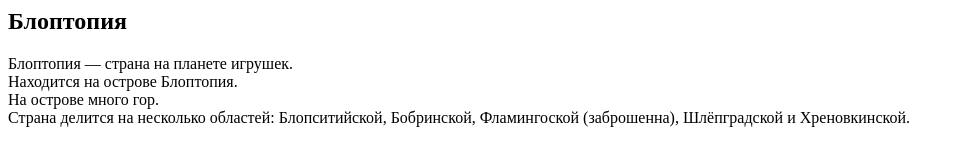
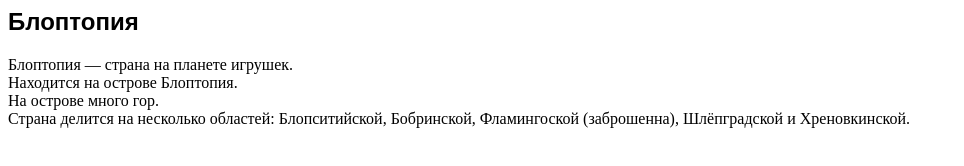
Before and after one commit to bloptopia-internet/bloptopia-site.bt, a plain HTML site: page index.html in a window 1280 px wide. Shown: the whole page, without its empty margins (0-964 px from the left). Drawn offline with Linux system fonts and the light colour scheme.

Commit message:
Font Arial on text in header

```diff
--- a/index.html
+++ b/index.html
@@ -5,7 +5,7 @@
   </head>
   <body>
     <header>
-      <h2>Блоптопия</h2>
+      <h2><font face="Arial">Блоптопия</font></h2>
     </header>
     <div>
     <a>
```
